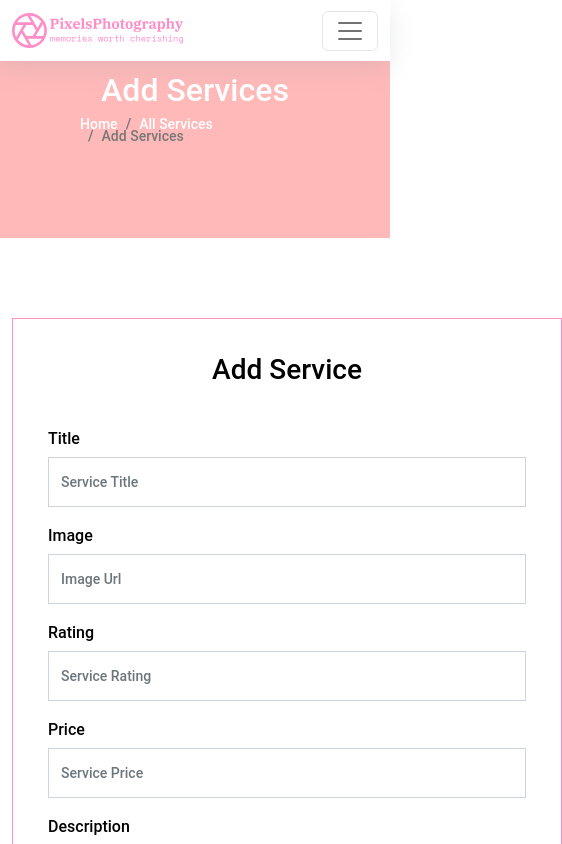
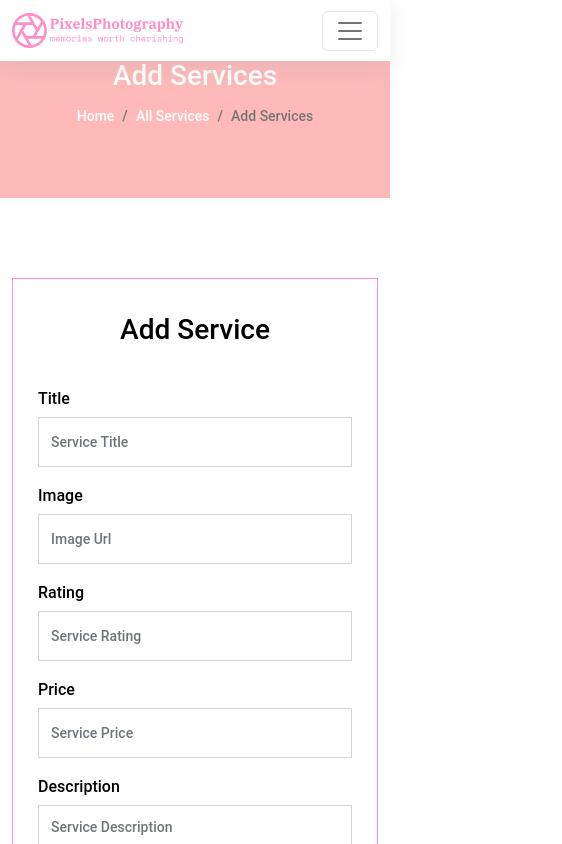
Before and after one commit to mirzanahid/pixel-photgraphy-client, a React (Create React App) app: page /addservice in a window 390 px wide. Shown: the top 844 px of the page, 562 px wide, since content can reach past the window. Built offline with nearby package versions, Linux system fonts and the light colour scheme; no server answers; a web font is replaced by a local one.

Commit message:
reviews responsive done

```diff
--- a/src/App.css
+++ b/src/App.css
@@ -226,7 +226,7 @@ a:focus {
 
 /*==============form  css end=================  */
 /*==============loader  css start=================  */
-.loader{
+.loader {
 
   display: flex;
   justify-content: center;
@@ -234,11 +234,12 @@ a:focus {
   position: absolute;
   top: 50%;
   left: 50%;
-  transform: translate(-50%,-50%);
+  transform: translate(-50%, -50%);
   width: 100px;
   height: 100px;
 
 }
+
 .lds-ellipsis {
   display: inline-block;
   position: relative;
@@ -314,6 +315,17 @@ a:focus {
 
 
 @media only screen and (max-width: 575.98px) {
+  .custom form {
+    padding: 35px 25px;
+    width: auto;
+  }
 
+  .page-header-title {
+    font-size: 28px;
+    line-height: 32px;
+  }
 
- }
+  .page-header {
+    padding: 60px 20px;
+  }
+}
--- a/src/pages/shared/ReviewSingle/ReviewSingle.css
+++ b/src/pages/shared/ReviewSingle/ReviewSingle.css
@@ -1,5 +1,8 @@
-.review {
+.review {}
+
+.profile {
     display: flex;
+    align-items: center;
 }
 
 .profile .profile-image {
@@ -17,8 +20,7 @@
 }
 
 .review-text-header {
-    display: flex;
-    justify-content: space-between;
+    margin-left: 20px;
 }
 
 .review-text-header .name h3 {
@@ -36,6 +38,7 @@
     font-weight: 500;
     line-height: 20px;
     color: #777;
+    margin-bottom: 0;
 }
 
 .review-details .review-pra {
@@ -44,6 +47,7 @@
     font-weight: 500;
     line-height: 20px;
     color: #000;
+    margin-left: 50px;
 }
 
 .divider2 {
@@ -68,10 +72,31 @@
     color: #000;
 }
 
-.modal-title{
+.modal-title {
     font-family: Roboto;
     font-size: 14px;
     font-weight: 500;
     line-height: 20px;
     color: #000;
 }
+
+/* responsive start */
+@media only screen and (max-width: 599.98px) {
+    .review-text-header {
+        flex-direction: column;
+    }
+
+    .review-text-header .date .review-date {
+        font-size: 14px;
+        line-height: 22px;
+    }
+
+    .review-text {
+        margin-left: 0;
+        width: auto;
+    }
+    .review-details .review-pra {
+        margin-left: 0;
+        margin-top: 15px;
+    }
+}
--- a/src/pages/shared/ReviewSingle/ReviewSingle.js
+++ b/src/pages/shared/ReviewSingle/ReviewSingle.js
@@ -71,8 +71,6 @@ const ReviewSingle = ({ review, condition, setReviews, reviews }) => {
             <div className="review">
                 <div className="profile">
                     <img className='profile-image' src={review_image} alt="" />
-                </div>
-                <div className="review-text">
                     <div className="review-text-header">
                         <div className="name">
                             <h3>{reviewer_name}</h3>
@@ -81,6 +79,8 @@ const ReviewSingle = ({ review, condition, setReviews, reviews }) => {
                             <p className='review-date'>Posted On: <span>{post_date}</span></p>
                         </div>
                     </div>
+                </div>
+                <div className="review-text">
                     <div className="review-details">
                         <p className='review-pra'>{user_review}</p>
                         {
```
